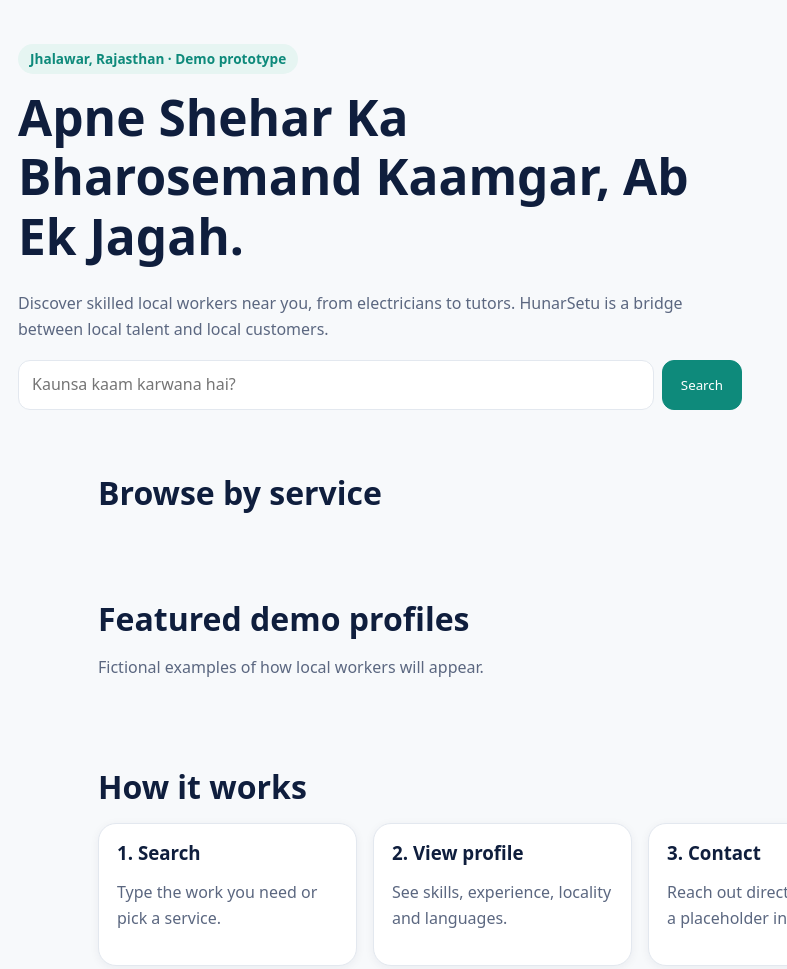
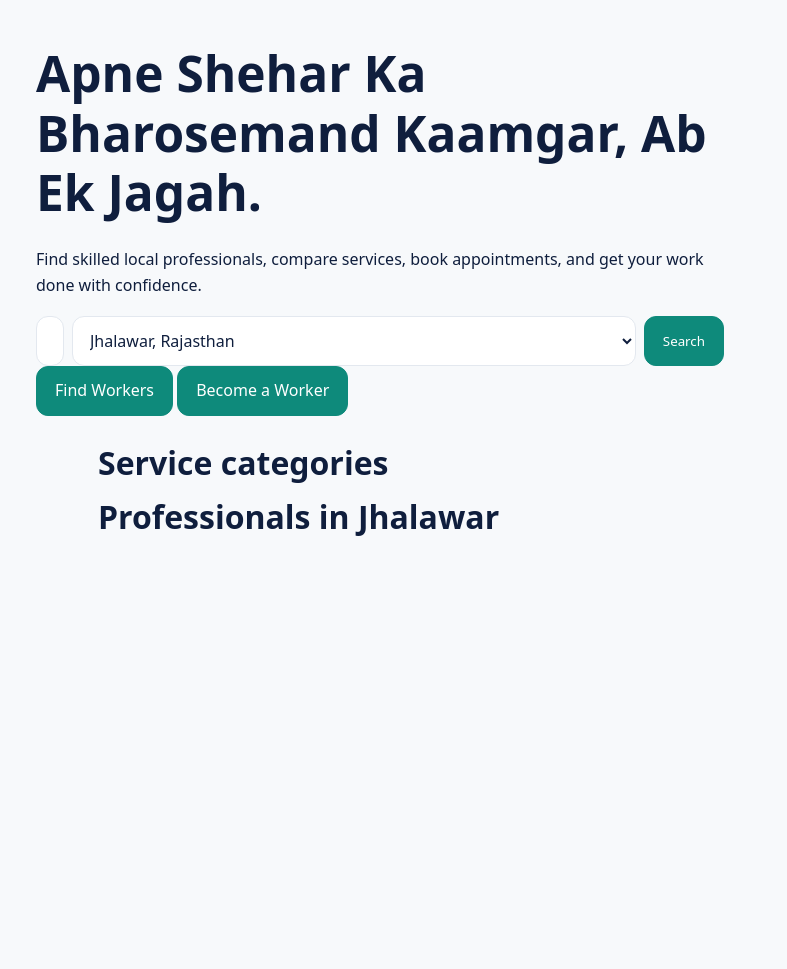
Before and after one commit to ravimehar0852-bot/HunarSetu, a plain HTML site: page index.html in a window 1280 px wide. Shown: the top 969 px of the page, without its empty margins (0-787 px from the left). After the commit the page ends 800 px from the top, so only its background shows below. Drawn offline with Linux system fonts and the light colour scheme; files that its build step writes are made by us from their sources.

Commit message:
Update index.html

```diff
--- a/index.html
+++ b/index.html
@@ -1,10 +1,20 @@
-<!DOCTYPE html><html lang="en"><head><meta charset="utf-8"><meta name="viewport" content="width=device-width,initial-scale=1"><title>HunarSetu – Local Skills. Local Work. Local Growth.</title><meta name="description" content="HunarSetu: Local Skills. Local Work. Local Growth. Frontend demo."><link rel="stylesheet" href="css/styles.css"><script src="js/data.js" defer></script><script src="js/app.js" defer></script></head><body data-page="home"><main id="main">
-<section class="hero"><span class="pill">Jhalawar, Rajasthan · Demo prototype</span><h1>Apne Shehar Ka Bharosemand Kaamgar, Ab Ek Jagah.</h1><p class="mut">Discover skilled local workers near you, from electricians to tutors. HunarSetu is a bridge between local talent and local customers.</p><form class="search" id="heroSearch" role="search"><input name="q" aria-label="Search for a service" placeholder="Kaunsa kaam karwana hai?"><button class="btn">Search</button></form></section>
-<section class="sec wrap"><h2>Browse by service</h2><div class="grid cats" id="cats"></div></section>
-<section class="sec wrap"><h2>Featured demo profiles</h2><p class="mut">Fictional examples of how local workers will appear.</p><div class="grid" id="featured"></div></section>
-<section class="sec wrap"><h2>How it works</h2><div class="grid"><div class="card"><h3>1. Search</h3><p class="mut">Type the work you need or pick a service.</p></div><div class="card"><h3>2. View profile</h3><p class="mut">See skills, experience, locality and languages.</p></div><div class="card"><h3>3. Contact</h3><p class="mut">Reach out directly. Contact is a placeholder in this demo.</p></div></div></section>
-<section class="sec wrap"><h2>Why HunarSetu</h2><div class="split"><div class="card"><h3>For customers</h3><p class="mut">Find nearby skills in one place, compare profiles, and see indicative prices upfront.</p></div><div class="card"><h3>For workers</h3><p class="mut">Show your work and skills online so more people in your city can find you.</p></div></div></section>
-<section class="sec wrap"><div class="notice"><h3>Trust and safety</h3><p style="margin:0">Profiles in this demo are fictional and <b>not verified</b>. Verification, reviews and reporting will be designed before real listings go live.</p></div></section>
-<section class="sec wrap"><h2>What people might say</h2><div class="grid"><div class="card"><span class="tag">Sample / demo content</span><p>“Sample testimonial text showing where customer feedback will appear.”</p></div><div class="card"><span class="tag">Sample / demo content</span><p>“Sample testimonial text showing where worker feedback will appear.”</p></div></div></section>
-<section class="sec wrap faq"><h2>FAQ</h2><div id="faq"></div></section>
-</main></body></html>
+<!DOCTYPE html><html lang="hi"><head><meta charset="utf-8"><meta name="viewport" content="width=device-width,initial-scale=1">
+<title>HunarSetu — Local Skills. Local Work. Local Growth.</title><meta name="description" content="Find skilled local professionals in Jhalawar, Rajasthan and book services with confidence.">
+<link rel="preconnect" href="https://fonts.googleapis.com"><link href="https://fonts.googleapis.com/css2?family=Plus+Jakarta+Sans:wght@400;600;800&display=swap" rel="stylesheet">
+<link rel="stylesheet" href="styles.css"></head><body>
+<main><section class="hero"><div class="wrap"><h1>Apne Shehar Ka Bharosemand Kaamgar, Ab Ek Jagah.</h1>
+<p>Find skilled local professionals, compare services, book appointments, and get your work done with confidence.</p>
+<form class="search" action="workers.html" role="search"><input name="q" placeholder="Service, worker name or skill" aria-label="Search">
+<select name="city" aria-label="Location"><option>Jhalawar, Rajasthan</option></select><button class="btn gold">Search</button></form>
+<a class="btn gold" href="workers.html">Find Workers</a> <a class="btn ghost" style="color:#fff" href="register.html?role=worker">Become a Worker</a></div></section>
+<section class="blk"><div class="wrap"><h2>Service categories</h2><div class="grid" id="cats"><div class="skel"></div><div class="skel"></div><div class="skel"></div></div></div></section>
+<section class="blk"><div class="wrap"><h2>Professionals in Jhalawar</h2><div class="grid" id="ws"><div class="skel"></div></div></div></section></main>
+<script type="module">
+import{renderChrome,db,F,inr}from"./js/app.js";renderChrome();
+const esc=s=>String(s??"").replace(/[&<>"]/g,c=>({"&":"&amp;","<":"&lt;",">":"&gt;",'"':"&quot;"}[c]));
+try{const c=await F.getDocs(F.query(F.collection(db,"serviceCategories"),F.where("active","==",true),F.orderBy("order"),F.limit(24)));
+ cats.innerHTML=c.empty?'<p class="empty">Categories will appear once the admin adds them.</p>':c.docs.map(d=>`<a class="card cat" href="workers.html?cat=${d.id}"><span>${esc(d.data().icon||"🛠️")}</span>${esc(d.data().name)}</a>`).join("");
+ const w=await F.getDocs(F.query(F.collection(db,"workerProfiles"),F.where("status","==","approved"),F.limit(12)));
+ ws.innerHTML=w.empty?'<div class="empty card">No professionals have joined yet. <a href="register.html?role=worker">Register as a worker</a> to be the first.</div>':w.docs.map(d=>{const x=d.data();return`<a class="card cat" href="worker-profile.html?id=${d.id}">${esc(x.name)}<br><small>${esc(x.locality)} · from ${inr(x.startingPrice||0)}</small></a>`}).join("")
+}catch(e){cats.innerHTML=ws.innerHTML='<p class="empty">Could not load data. Check Firebase config and try again.</p>'}
+</script></body></html>
```
